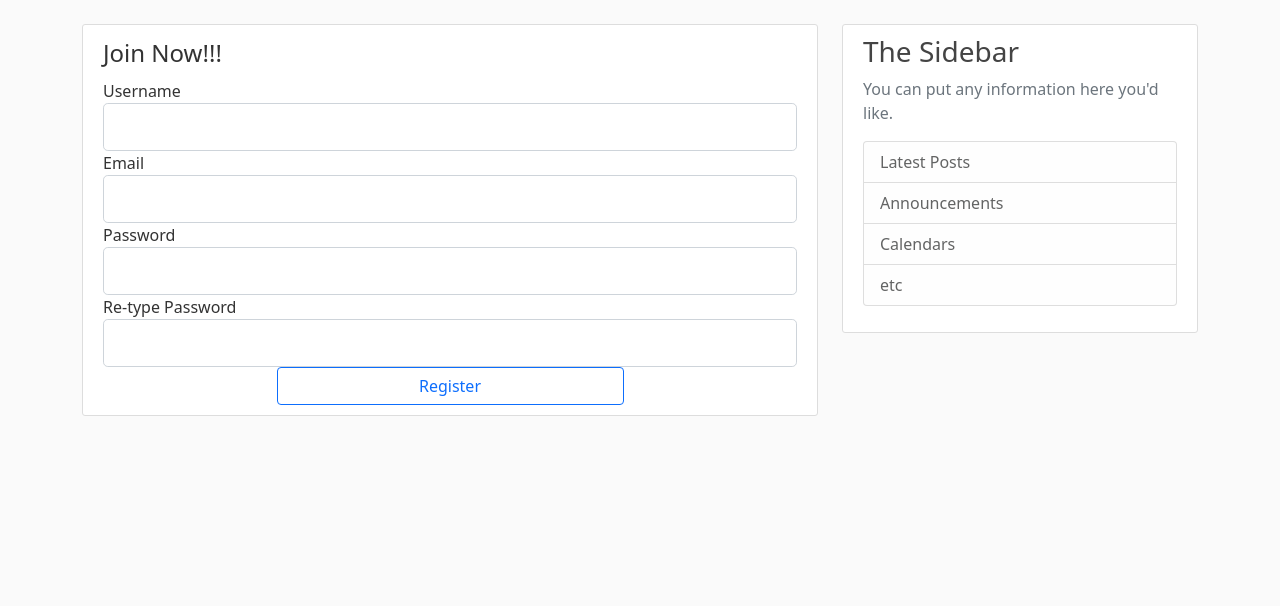
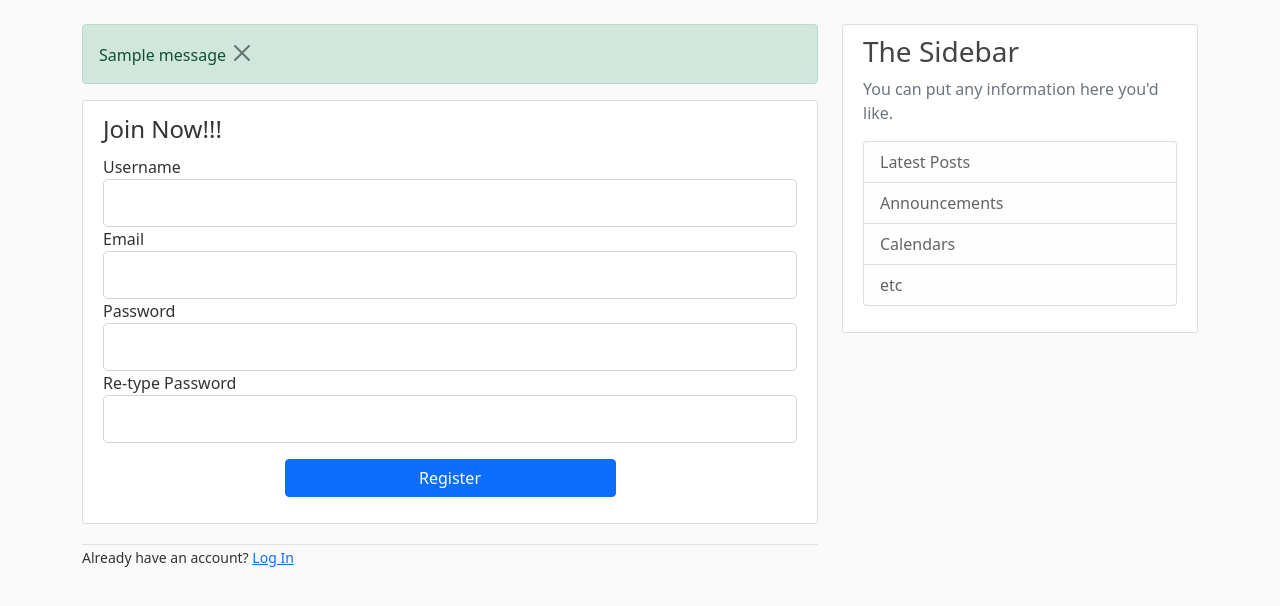
Before and after one commit to debojyotichatterjee9/flasky-blogger, a Flask app: page /register in a window 1280 px wide. Shown: the part 56-662 px from the top of the page. Run offline with Flask 2, Linux system fonts and the light colour scheme; one stand-in notice (Sample message) is shown.

Commit message:
registration form functionalities

```diff
--- a/app.py
+++ b/app.py
@@ -1,4 +1,4 @@
-from flask import Flask, escape, request, render_template, url_for
+from flask import Flask, escape, request, render_template, url_for, redirect, flash
 from custom_modules.forms import RegistrationForm, LoginForm
 
 app = Flask(__name__)
@@ -37,9 +37,12 @@ def about():
     return render_template('./about/about.html', title='AboutUs')
 
 
-@app.route('/register')
+@app.route('/register', methods=["GET", "POST"])
 def register():
     reg_form = RegistrationForm()
+    if reg_form.validate_on_submit():
+        flash(f'Account created successfully for {reg_form.username.data}', 'success')
+        return redirect(url_for('home'))
     return render_template('./register/register.html', title='Registration', form=reg_form)
 
 @app.route('/login')
--- a/custom_modules/forms.py
+++ b/custom_modules/forms.py
@@ -14,11 +14,11 @@ class RegistrationForm(FlaskForm):
                             DataRequired(),
                             Email()
                         ])
-    password = StringField('Password',
+    password = PasswordField('Password',
                            validators=[
                                DataRequired(),
                            ])
-    confirm_password = StringField('Re-type Password',
+    confirm_password = PasswordField('Re-type Password',
                                    validators=[
                                        DataRequired(),
                                        EqualTo('password')
@@ -32,7 +32,7 @@ class LoginForm(FlaskForm):
                             DataRequired(),
                             Email()
                         ])
-    password = StringField('Password',
+    password = PasswordField('Password',
                            validators=[
                                DataRequired(),
                            ])
--- a/templates/layout/layout.html
+++ b/templates/layout/layout.html
@@ -46,6 +46,16 @@
     <main role="main" class="container">
         <div class="row">
             <div class="col-md-8">
+                {% with flash_messages=get_flashed_messages(with_categories=true) %}
+                    {% if flash_messages %}
+                        {% for category, message in flash_messages %}
+                            <div class="alert alert-{{ category }}">
+                                {{ message }}
+                                <button type="button" class="btn-close" data-bs-dismiss="alert" aria-label="Close"></button>
+                            </div>
+                        {% endfor %}
+                    {% endif %}
+                {% endwith %}
                 {% block content %}{% endblock %}
             </div>
             <div class="col-md-4">
--- a/templates/register/register.html
+++ b/templates/register/register.html
@@ -27,11 +27,16 @@
                 {{ form.confirm_password.label(class="form-control-label") }}
                 {{ form.confirm_password(class="form-control form-control-lg") }}
             </div>
-            <div class="form-group d-grid gap-2 col-6 mx-auto">
-                {{ form.submit(class="btn btn-outline-primary") }}
+            <div class="form-group d-grid gap-2 col-6 mx-auto m-2 p-2">
+                {{ form.submit(class="btn btn-primary") }}
             </div>
         </fieldset>
     </form>
+</div>
+<div class="border-top pd1">
+    <small class="text-nuted">
+        Already have an account? <a class="ml-2" href="{{ url_for('login') }}">Log In</a>
+    </small>
 </div>
 {% endblock content %}
 <!--
```
